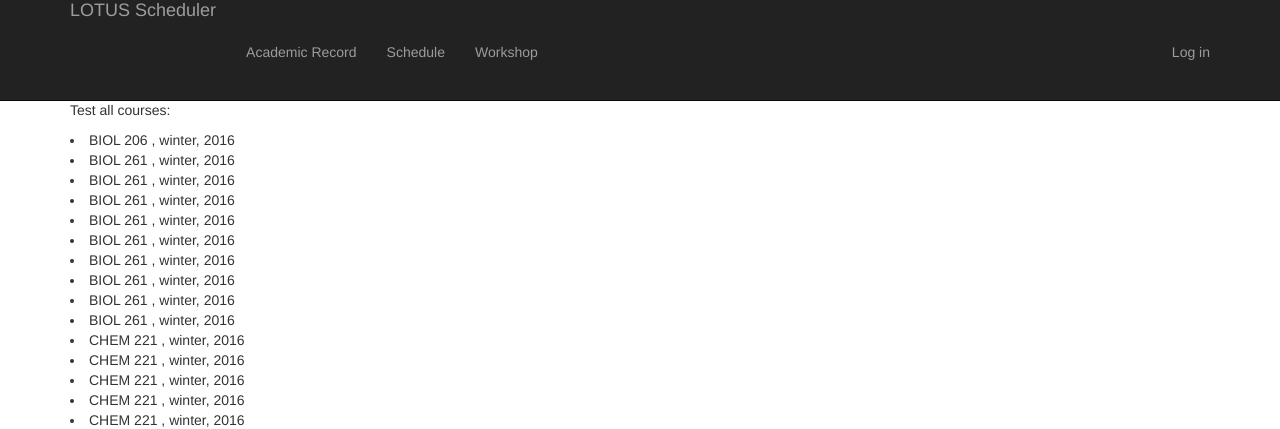
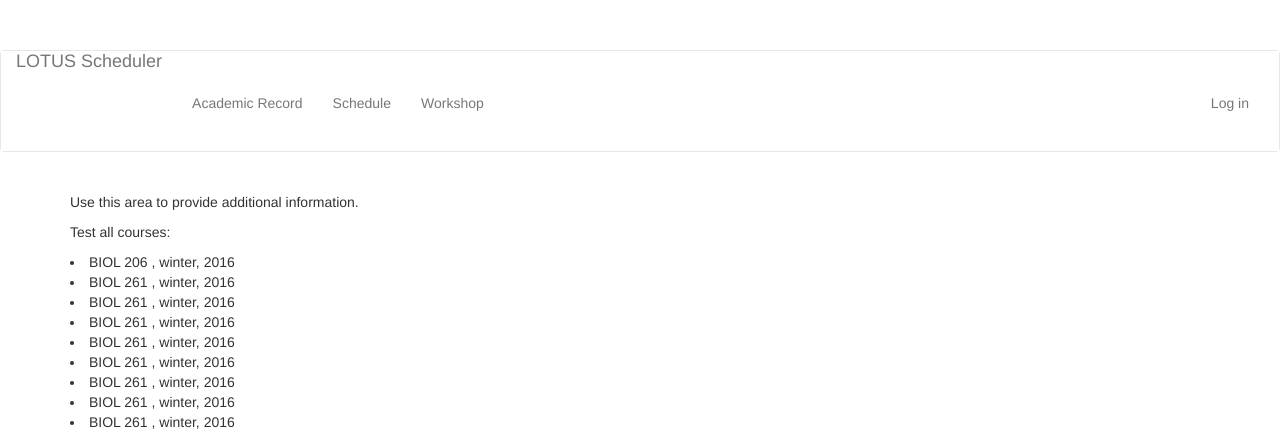
Before and after one commit to jabbasj/Class-Scheduler, a Django app: template DjangoProject_SOEN341/DjangoProject_SOEN341/app/templates/app/about.html in a window 1280 px wide. Shown: the top 429 px of the page. Run offline with Django 3.2, Linux system fonts and the light colour scheme; the template is opened without the code that fills it: values that come from a table or form of the project are taken from there, others are empty; data comes from the database, SQL or seed files in the repository; some libraries are stand-ins or nearby versions.

Commit message:
Changed navbar color to white
Pretty self-explanatory

Issue #6: Sharpen layout UI

```diff
--- a/DjangoProject_SOEN341/DjangoProject_SOEN341/app/templates/app/layout.html
+++ b/DjangoProject_SOEN341/DjangoProject_SOEN341/app/templates/app/layout.html
@@ -11,8 +11,8 @@
 </head>
 
 <body>
-    <div class="navbar navbar-inverse navbar-fixed-top">
-        <div class="container">
+    <div class="navbar navbar-default">
+        <div class="container-fluid" style="background: white;">
             <div class="navbar-header">
                 <button type="button" class="navbar-toggle" data-toggle="collapse" data-target=".navbar-collapse">
                     <span class="icon-bar"></span>
```
